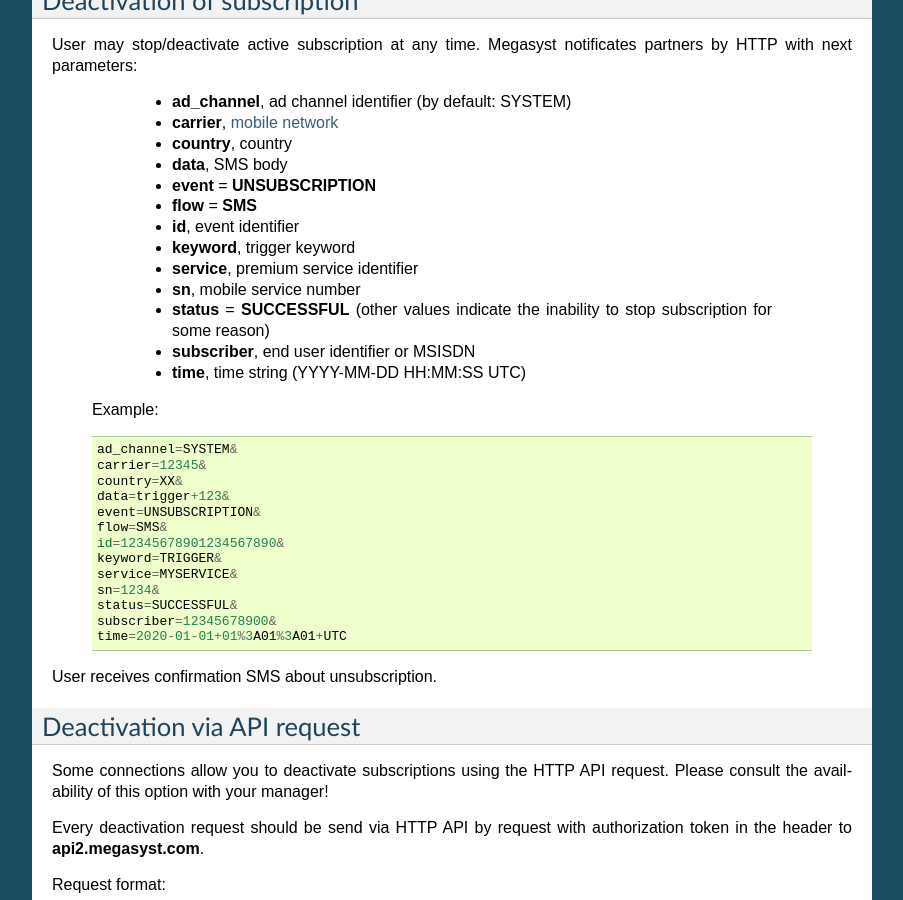
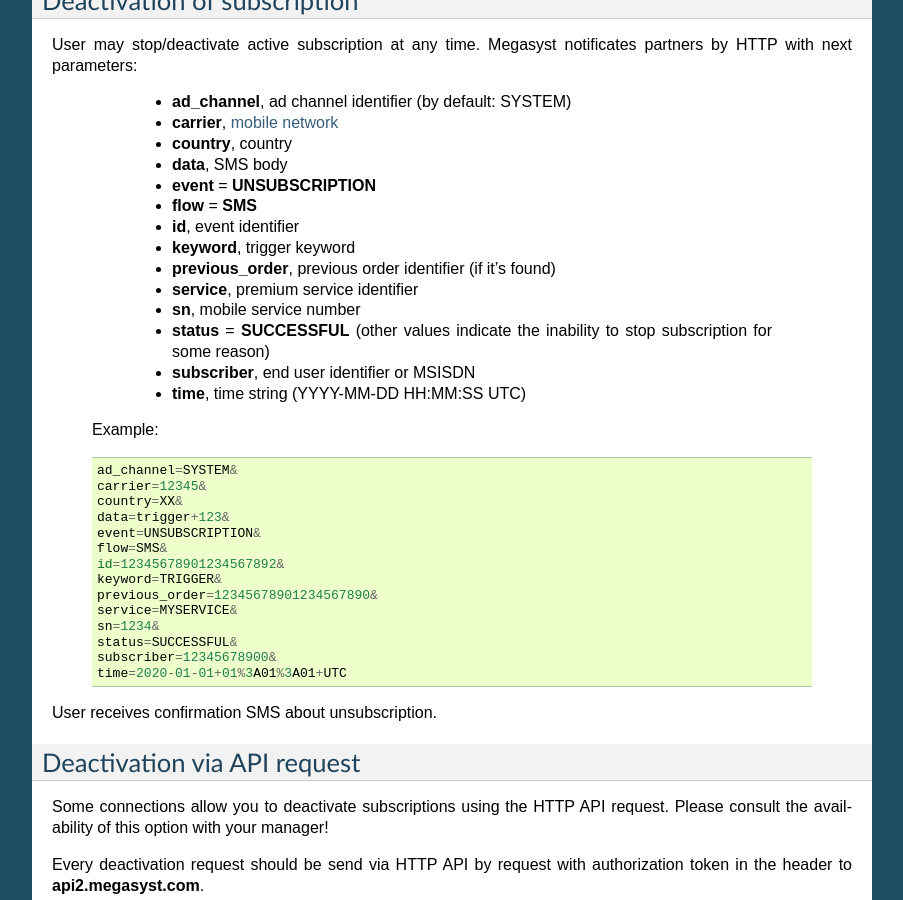
Before and after one commit to megasyst/lab, a Sphinx documentation site: the page built from docs/2_subscription.rst, in a window 1280 px wide and 900 px high, scrolled down 5272 px. Shown: the whole window, without its empty margins (198-1101 px from the left). Built offline with Sphinx 7.4.7, drawn with Linux system fonts in a browser that asks for light colours.

Commit message:
Update 2_subscription.rst

```diff
--- a/docs/2_subscription.rst
+++ b/docs/2_subscription.rst
@@ -284,6 +284,7 @@ Megasyst notificates partners by HTTP with next parameters:
     * **flow** = **SMS**
     * **id**, event identifier
     * **keyword**, trigger keyword
+    * **previous_order**, previous order identifier (if it's found)
     * **service**, premium service identifier
     * **sn**, mobile service number
     * **status** = **SUCCESSFUL** (other values indicate the inability to stop subscription for some reason)
@@ -298,8 +299,9 @@ Megasyst notificates partners by HTTP with next parameters:
      data=trigger+123&
      event=UNSUBSCRIPTION&
      flow=SMS&
-     id=12345678901234567890&
+     id=12345678901234567892&
      keyword=TRIGGER&
+     previous_order=12345678901234567890&
      service=MYSERVICE&
      sn=1234&
      status=SUCCESSFUL&
```
